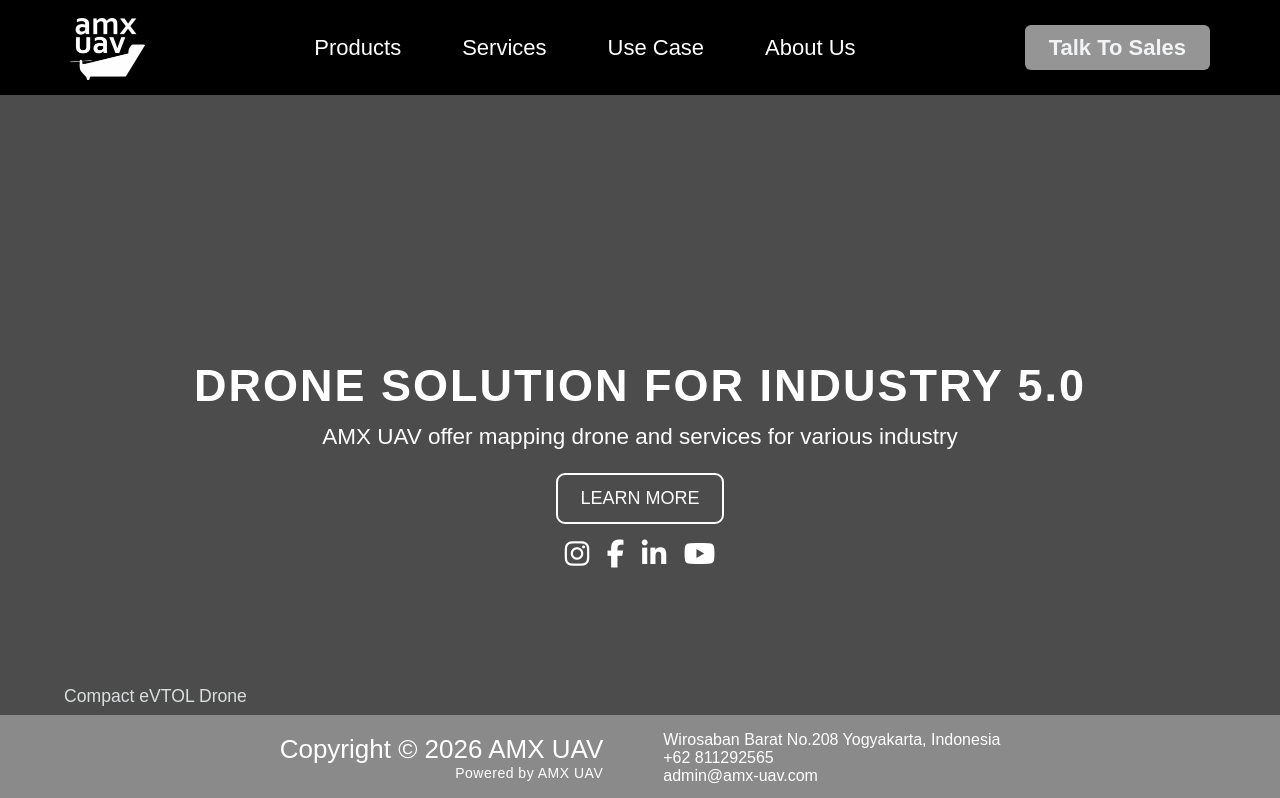
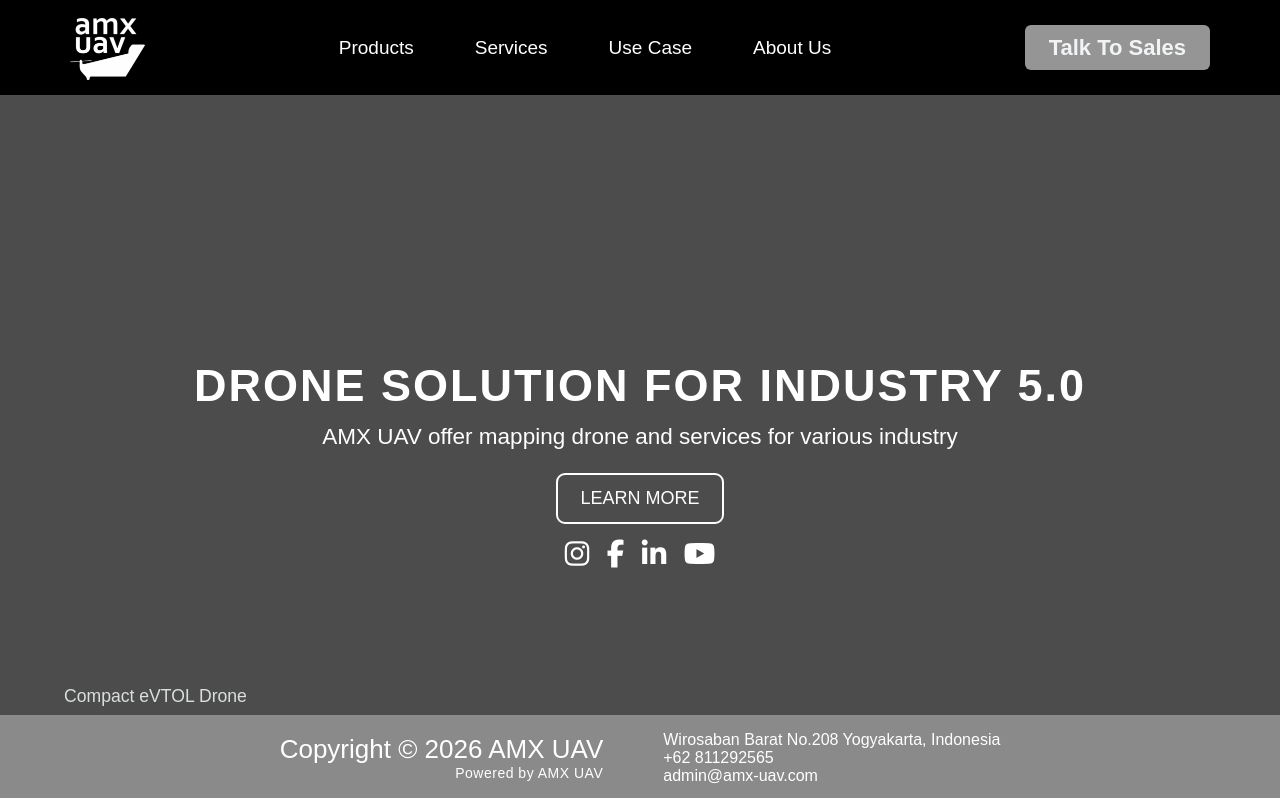
Before and after one commit to nasgmr/website-amx-next, a Next.js app: page / in a window 1280 px wide. Shown: the top 798 px of the page. Built offline with nearby package versions, Linux system fonts and the light colour scheme; a web font is replaced by a local one.

Commit message:
fix: navbar sizing

```diff
--- a/src/css/style.css
+++ b/src/css/style.css
@@ -64,14 +64,14 @@ body {
 
 .nav-links a,
 .dropbtn {
-  font-size: 22px;
+  font-size: 19px;
   font-weight: 500;
   color: #FFFFFF;
   text-decoration: none;
   padding: 12px 28px;
   display: block;
   transition: background-color 0.3s;
-  border-radius: 8px;
+  border-radius: 5px;
 }
 
 .nav-links a:hover {
```
